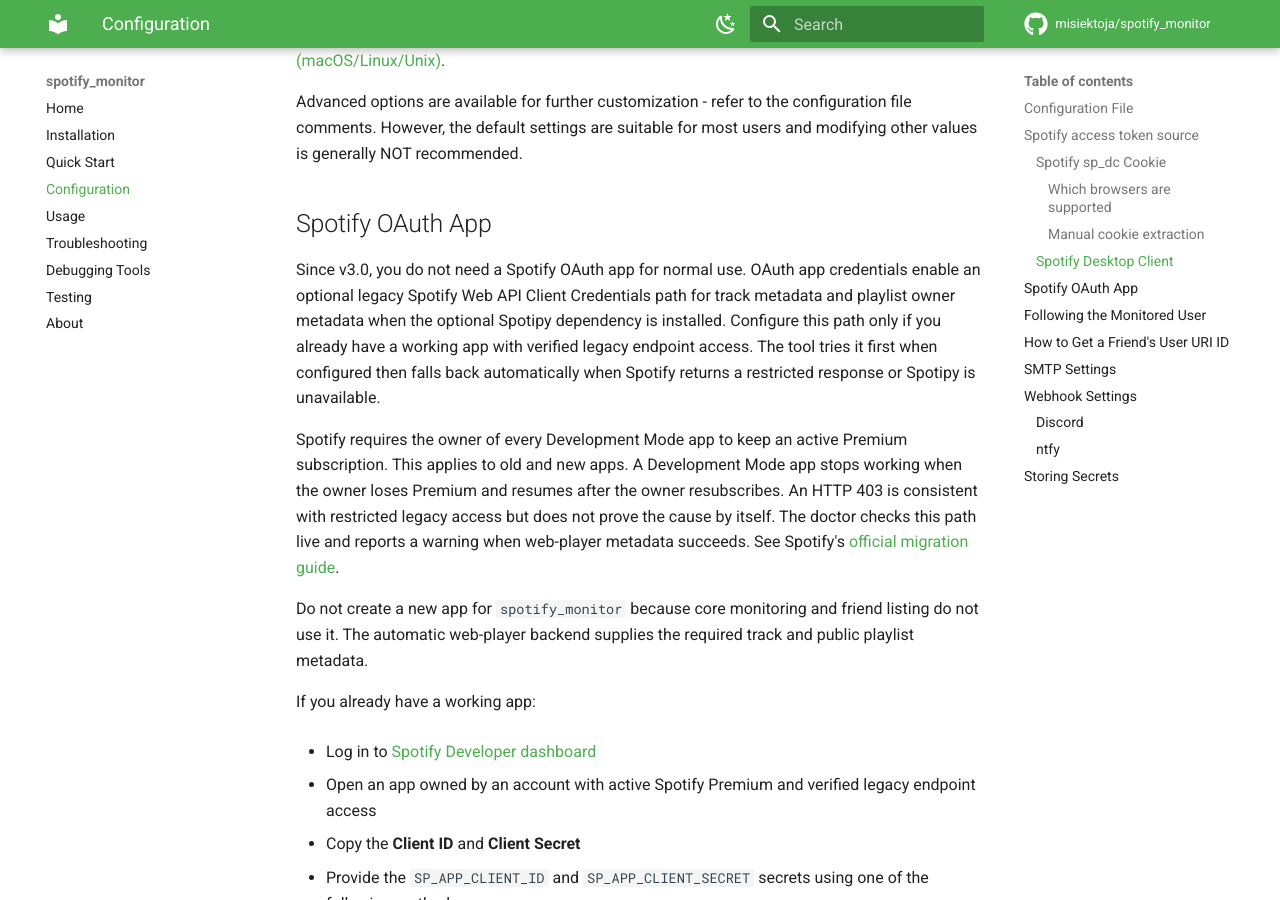
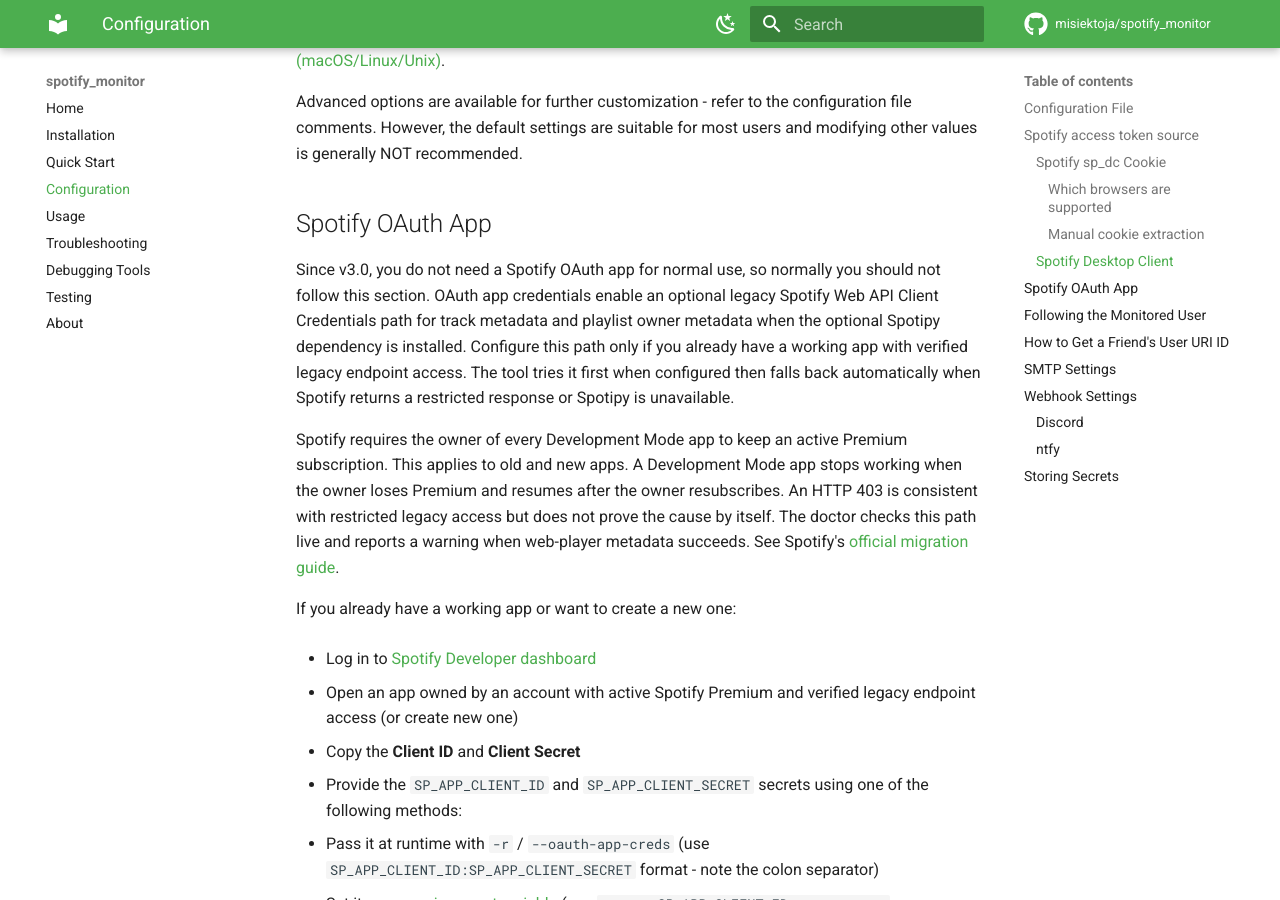
Before and after one commit to misiektoja/spotify_monitor, an MkDocs documentation site: the page built from docs/configuration.md, in a window 1280 px wide and 900 px high, scrolled down 7631 px. Built offline with MkDocs 1.6.1 and Material for MkDocs 9.7.7, drawn with Linux system fonts in a browser that asks for light colours; comment, search, counter and statistics services are not loaded.

Commit message:
docs(configuration): update oauth app section

```diff
--- a/docs/configuration.md
+++ b/docs/configuration.md
@@ -214,17 +214,15 @@
 <a id="spotify-oauth-app"></a>
 ## Spotify OAuth App
 
-Since v3.0, you do not need a Spotify OAuth app for normal use. OAuth app credentials enable an optional legacy Spotify Web API Client Credentials path for track metadata and playlist owner metadata when the optional Spotipy dependency is installed. Configure this path only if you already have a working app with verified legacy endpoint access. The tool tries it first when configured then falls back automatically when Spotify returns a restricted response or Spotipy is unavailable.
+Since v3.0, you do not need a Spotify OAuth app for normal use, so normally you should not follow this section. OAuth app credentials enable an optional legacy Spotify Web API Client Credentials path for track metadata and playlist owner metadata when the optional Spotipy dependency is installed. Configure this path only if you already have a working app with verified legacy endpoint access. The tool tries it first when configured then falls back automatically when Spotify returns a restricted response or Spotipy is unavailable.
 
 Spotify requires the owner of every Development Mode app to keep an active Premium subscription. This applies to old and new apps. A Development Mode app stops working when the owner loses Premium and resumes after the owner resubscribes. An HTTP 403 is consistent with restricted legacy access but does not prove the cause by itself. The doctor checks this path live and reports a warning when web-player metadata succeeds. See Spotify's [official migration guide](https://developer.spotify.com/documentation/web-api/tutorials/february-2026-migration-guide).
 
-Do not create a new app for `spotify_monitor` because core monitoring and friend listing do not use it. The automatic web-player backend supplies the required track and public playlist metadata.
-
-If you already have a working app:
+If you already have a working app or want to create a new one:
 
 - Log in to [Spotify Developer dashboard](https://developer.spotify.com/dashboard)
 
-- Open an app owned by an account with active Spotify Premium and verified legacy endpoint access
+- Open an app owned by an account with active Spotify Premium and verified legacy endpoint access (or create new one)
 
 - Copy the **Client ID** and **Client Secret**
 
```
